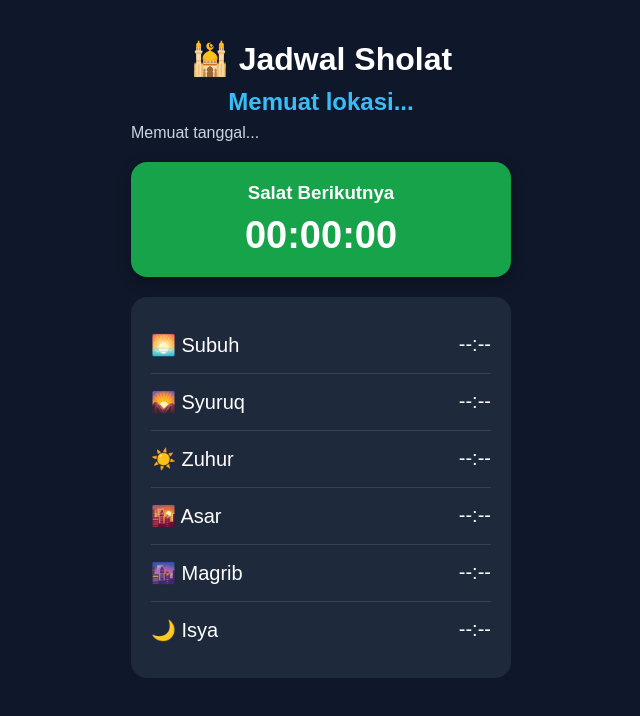
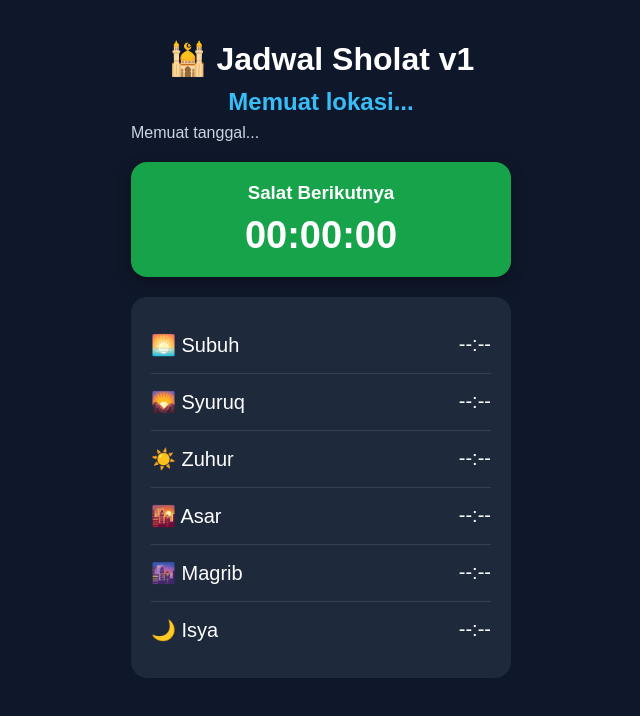
Before and after one commit to jaziraarab15-eng/jadwal-sholat, a website: page index.html in a window 1280 px wide. Shown: the whole page, without its empty margins (319-959 px from the left). Drawn offline with Linux system fonts and the light colour scheme.

Commit message:
trigger build apk

```diff
--- a/index.html
+++ b/index.html
@@ -10,7 +10,7 @@
 
 <div class="container">
 
-<h1>🕌 Jadwal Sholat</h1>
+<h1>🕌 Jadwal Sholat v1</h1>
 
 <h2 id="kota">Memuat lokasi...</h2>
 
```
